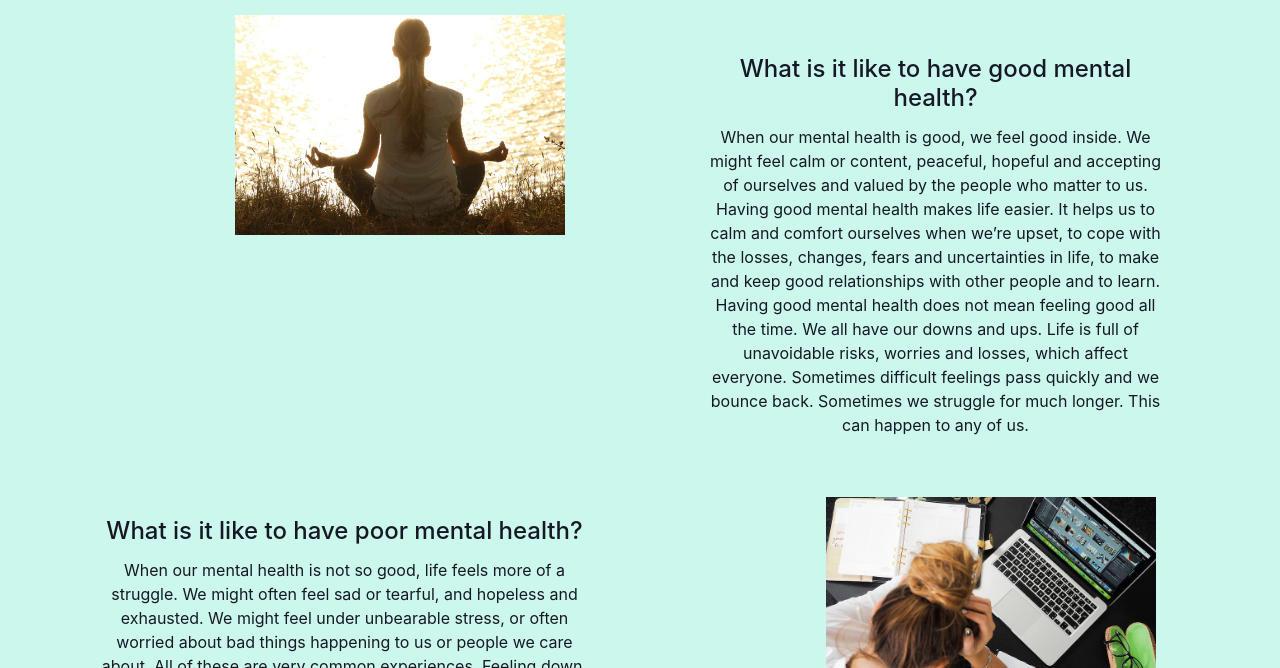
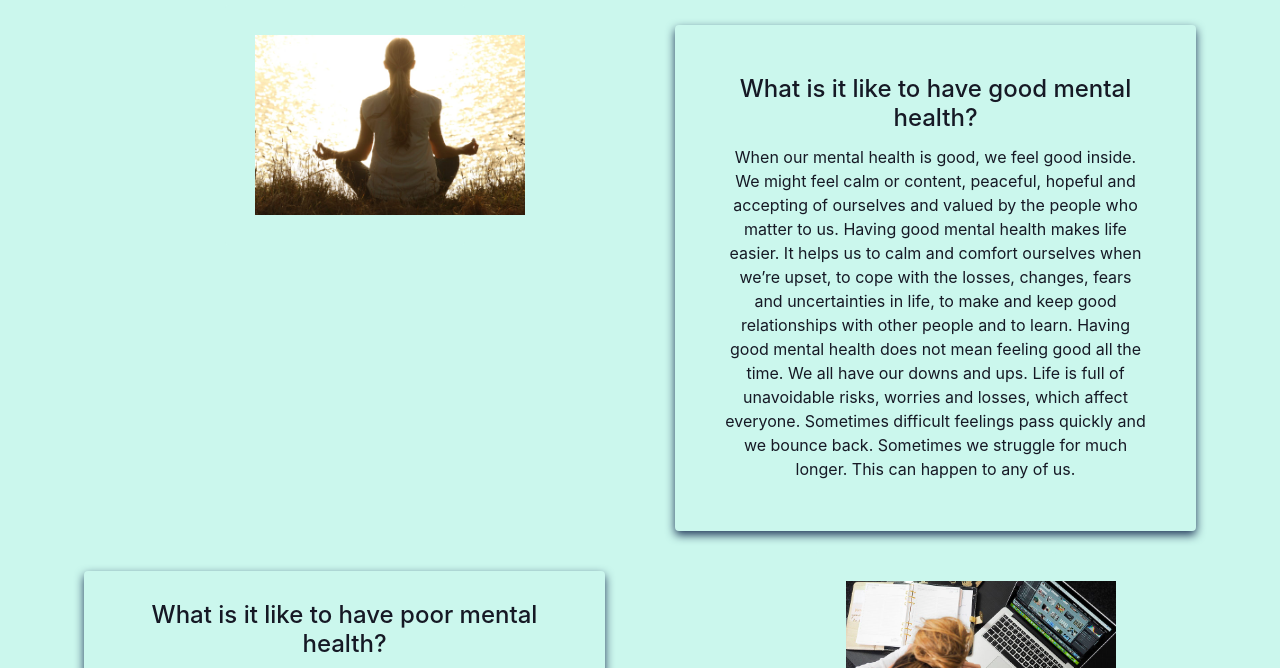
Before and after one commit to Richard-Hallam/Formative-Assessment, a plain HTML site: page index.html in a window 1280 px wide. Shown: the part 751-1419 px from the top of the page. Drawn offline with nearby package versions, Linux system fonts and the light colour scheme.

Commit message:
added box shadow to non image cards

```diff
--- a/assets/styles/style.css
+++ b/assets/styles/style.css
@@ -8,17 +8,19 @@
 
 .card{
     background-color: #cbf7ed;
-    padding:10px;
+    padding:30px;
     border:none;
     margin:20px;
     z-index:2;
+    box-shadow: 0 4px 10px #23395b;
 }
 
 .card-image{
     display: block;
     margin: 0 auto;
     height: 30vh;
-    width:30vh
+    width:30vh;
+    box-shadow:none;
 }
 
 .image-card{
```
